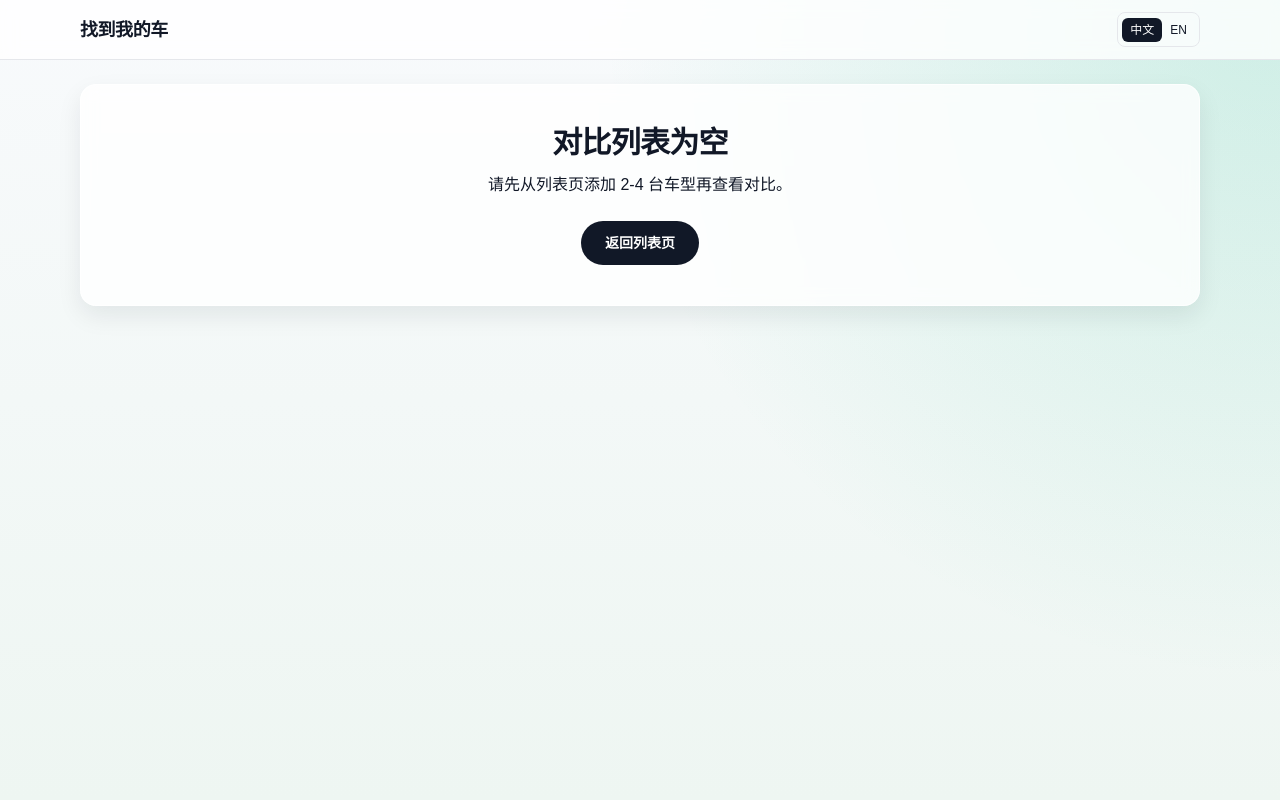
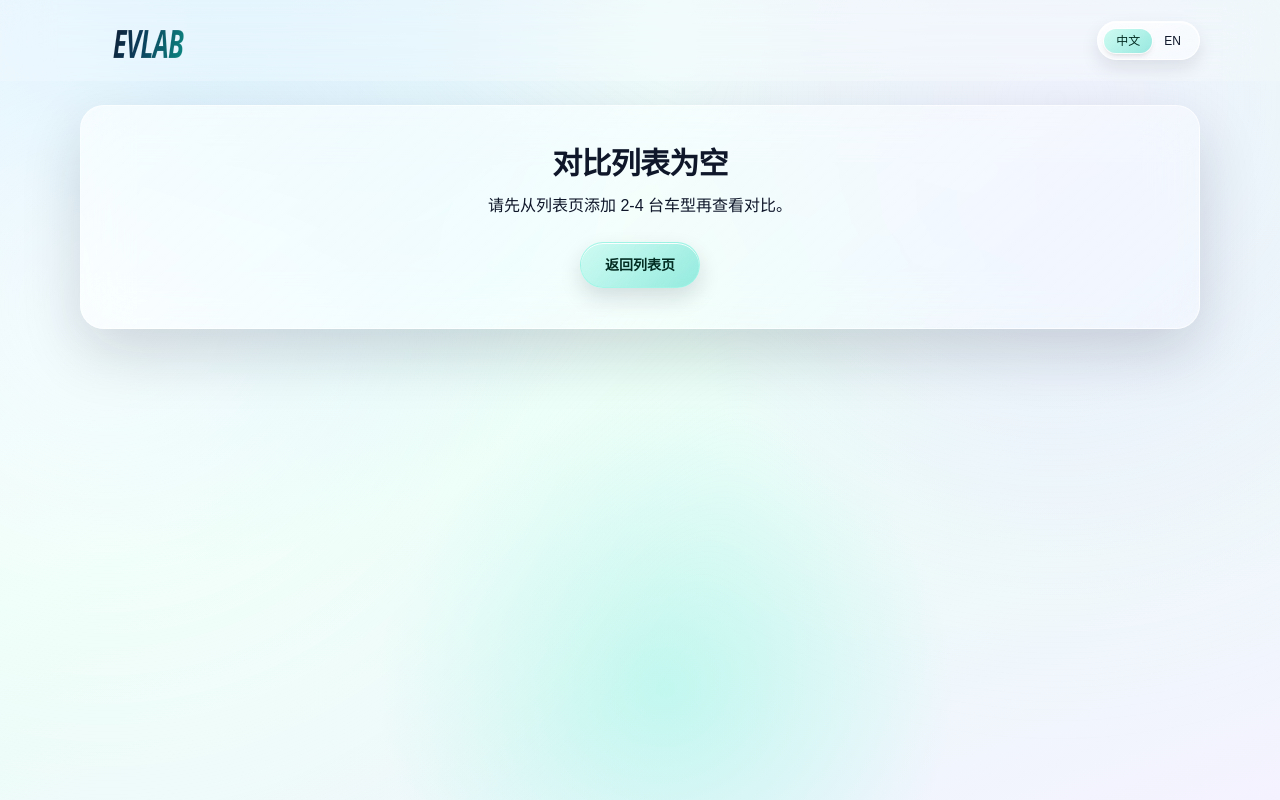
Before and after one commit to luqingliang/find-my-ev, a Next.js app: page /compare in a window 1280 px wide. Built offline with nearby package versions, Linux system fonts and the light colour scheme.

Commit message:
Apply liquid-glass UI refresh and update EVLAB logo

```diff
--- a/src/app/globals.css
+++ b/src/app/globals.css
@@ -4,16 +4,39 @@
 
 :root {
   color-scheme: light;
+  --glass-bg: rgba(255, 255, 255, 0.54);
+  --glass-bg-strong: rgba(255, 255, 255, 0.72);
+  --glass-stroke: rgba(255, 255, 255, 0.6);
+  --glass-shadow: 0 24px 60px rgba(15, 23, 42, 0.16);
+  --glass-shadow-soft: 0 10px 24px rgba(15, 23, 42, 0.12);
+  --ink: #0f172a;
+  --muted: #475569;
+  --accent: #2dd4bf;
 }
 
 body {
   margin: 0;
   font-family: "IBM Plex Sans", "Noto Sans SC", sans-serif;
   background:
-    radial-gradient(circle at top right, rgba(16, 185, 129, 0.18), transparent 45%),
-    linear-gradient(180deg, #f8fafc 0%, #eef6f2 100%);
-  color: #111827;
+    radial-gradient(circle at 15% 12%, rgba(186, 230, 253, 0.78), transparent 36%),
+    radial-gradient(circle at 84% 22%, rgba(221, 214, 254, 0.62), transparent 34%),
+    radial-gradient(circle at 52% 86%, rgba(153, 246, 228, 0.52), transparent 30%),
+    linear-gradient(160deg, #eef5ff 0%, #e7fff6 48%, #f4f2ff 100%);
+  background-attachment: fixed;
+  color: var(--ink);
   min-height: 100vh;
+}
+
+body::before {
+  content: "";
+  position: fixed;
+  inset: -25vh -15vw;
+  background:
+    radial-gradient(circle at 18% 42%, rgba(255, 255, 255, 0.72), transparent 42%),
+    radial-gradient(circle at 75% 25%, rgba(255, 255, 255, 0.45), transparent 40%);
+  filter: blur(28px);
+  pointer-events: none;
+  z-index: -1;
 }
 
 a {
@@ -22,7 +45,88 @@ a {
 }
 
 .panel {
-  @apply rounded-2xl border border-white/70 bg-white/80 shadow-panel backdrop-blur;
+  border-radius: 1.5rem;
+  border: 1px solid var(--glass-stroke);
+  background: linear-gradient(140deg, rgba(255, 255, 255, 0.66), rgba(255, 255, 255, 0.34));
+  backdrop-filter: blur(24px) saturate(145%);
+  box-shadow: var(--glass-shadow);
+}
+
+.glass-panel {
+  border-radius: 1.4rem;
+  border: 1px solid var(--glass-stroke);
+  background: linear-gradient(130deg, var(--glass-bg-strong), rgba(255, 255, 255, 0.28));
+  backdrop-filter: blur(22px) saturate(145%);
+  box-shadow: var(--glass-shadow-soft);
+}
+
+.glass-field {
+  border-radius: 0.95rem;
+  border: 1px solid rgba(255, 255, 255, 0.66);
+  background: rgba(255, 255, 255, 0.62);
+  box-shadow:
+    inset 0 1px 0 rgba(255, 255, 255, 0.9),
+    0 8px 20px rgba(15, 23, 42, 0.08);
+  color: var(--ink);
+}
+
+.glass-field:focus {
+  outline: none;
+  border-color: rgba(45, 212, 191, 0.58);
+  box-shadow:
+    inset 0 1px 0 rgba(255, 255, 255, 0.9),
+    0 0 0 4px rgba(45, 212, 191, 0.2),
+    0 12px 26px rgba(15, 23, 42, 0.12);
+}
+
+.glass-chip {
+  border-radius: 999px;
+  border: 1px solid rgba(255, 255, 255, 0.72);
+  background: linear-gradient(145deg, rgba(255, 255, 255, 0.76), rgba(255, 255, 255, 0.38));
+  box-shadow:
+    inset 0 1px 0 rgba(255, 255, 255, 0.85),
+    0 8px 18px rgba(15, 23, 42, 0.1);
+}
+
+.glass-btn {
+  border-radius: 999px;
+  border: 1px solid rgba(255, 255, 255, 0.78);
+  background: linear-gradient(140deg, rgba(255, 255, 255, 0.82), rgba(255, 255, 255, 0.4));
+  box-shadow:
+    inset 0 1px 0 rgba(255, 255, 255, 0.92),
+    0 10px 22px rgba(15, 23, 42, 0.14);
+  transition: transform 140ms ease, box-shadow 140ms ease, border-color 140ms ease;
+}
+
+.glass-btn:hover {
+  transform: translateY(-1px);
+  box-shadow:
+    inset 0 1px 0 rgba(255, 255, 255, 0.95),
+    0 14px 26px rgba(15, 23, 42, 0.16);
+}
+
+.glass-btn-primary {
+  color: #022c22;
+  border-color: rgba(153, 246, 228, 0.7);
+  background: linear-gradient(140deg, rgba(204, 251, 241, 0.95), rgba(45, 212, 191, 0.48));
+}
+
+.glass-btn-danger {
+  color: #881337;
+  border-color: rgba(251, 207, 232, 0.8);
+  background: linear-gradient(145deg, rgba(253, 242, 248, 0.95), rgba(251, 207, 232, 0.52));
+}
+
+.glass-table-head {
+  border-radius: 0.9rem;
+  background: linear-gradient(140deg, rgba(255, 255, 255, 0.82), rgba(226, 232, 240, 0.45));
+  border: 1px solid rgba(255, 255, 255, 0.72);
+}
+
+.glass-soft {
+  border: 1px solid rgba(255, 255, 255, 0.68);
+  background: linear-gradient(140deg, rgba(255, 255, 255, 0.78), rgba(255, 255, 255, 0.35));
+  box-shadow: 0 10px 24px rgba(15, 23, 42, 0.1);
 }
 
 .single-range {
@@ -37,12 +141,12 @@ a {
   border-radius: 9999px;
   background: linear-gradient(
     to right,
-    #34d399 0%,
-    #14b8a6 var(--range-progress),
-    rgba(203, 213, 225, 0.8) var(--range-progress),
-    rgba(203, 213, 225, 0.8) 100%
+    rgba(45, 212, 191, 0.95) 0%,
+    rgba(56, 189, 248, 0.9) var(--range-progress),
+    rgba(203, 213, 225, 0.65) var(--range-progress),
+    rgba(203, 213, 225, 0.65) 100%
   );
-  box-shadow: inset 0 1px 2px rgba(15, 23, 42, 0.15);
+  box-shadow: inset 0 1px 2px rgba(15, 23, 42, 0.12);
 }
 
 .single-range::-moz-range-track {
@@ -55,7 +159,7 @@ a {
 .single-range::-moz-range-progress {
   height: 8px;
   border-radius: 9999px;
-  background: linear-gradient(90deg, #34d399 0%, #14b8a6 100%);
+  background: linear-gradient(90deg, rgba(45, 212, 191, 0.98) 0%, rgba(56, 189, 248, 0.95) 100%);
 }
 
 .single-range::-webkit-slider-thumb {
@@ -65,11 +169,11 @@ a {
   height: 18px;
   width: 18px;
   border-radius: 9999px;
-  border: 2px solid #ffffff;
-  background: linear-gradient(180deg, #34d399 0%, #10b981 100%);
+  border: 2px solid rgba(255, 255, 255, 0.95);
+  background: linear-gradient(180deg, #99f6e4 0%, #2dd4bf 100%);
   box-shadow:
     0 3px 10px rgba(15, 23, 42, 0.25),
-    0 0 0 1px rgba(5, 150, 105, 0.35);
+    0 0 0 1px rgba(13, 148, 136, 0.35);
   cursor: pointer;
   transition: transform 120ms ease, box-shadow 120ms ease;
 }
@@ -78,18 +182,18 @@ a {
   transform: scale(1.06);
   box-shadow:
     0 4px 12px rgba(15, 23, 42, 0.3),
-    0 0 0 2px rgba(16, 185, 129, 0.25);
+    0 0 0 2px rgba(45, 212, 191, 0.28);
 }
 
 .single-range::-moz-range-thumb {
   height: 18px;
   width: 18px;
   border-radius: 9999px;
-  border: 2px solid #ffffff;
-  background: linear-gradient(180deg, #34d399 0%, #10b981 100%);
+  border: 2px solid rgba(255, 255, 255, 0.95);
+  background: linear-gradient(180deg, #99f6e4 0%, #2dd4bf 100%);
   box-shadow:
     0 3px 10px rgba(15, 23, 42, 0.25),
-    0 0 0 1px rgba(5, 150, 105, 0.35);
+    0 0 0 1px rgba(13, 148, 136, 0.35);
   cursor: pointer;
   transition: transform 120ms ease, box-shadow 120ms ease;
 }
@@ -98,5 +202,5 @@ a {
   transform: scale(1.06);
   box-shadow:
     0 4px 12px rgba(15, 23, 42, 0.3),
-    0 0 0 2px rgba(16, 185, 129, 0.25);
+    0 0 0 2px rgba(45, 212, 191, 0.28);
 }
--- a/src/components/compare-page-client.tsx
+++ b/src/components/compare-page-client.tsx
@@ -59,10 +59,7 @@ export function ComparePageClient({ queryIds }: { queryIds: string[] }) {
       <section className="panel p-10 text-center">
         <h1 className="text-3xl font-semibold tracking-tight">{text.emptyCompare}</h1>
         <p className="mx-auto mt-3 max-w-xl text-slate-600">{text.emptyCompareDesc}</p>
-        <Link
-          href="/"
-          className="mt-6 inline-block rounded-full bg-ink px-6 py-3 text-sm font-semibold text-white transition hover:opacity-90"
-        >
+        <Link href="/" className="glass-btn glass-btn-primary mt-6 inline-block px-6 py-3 text-sm font-semibold">
           {text.backToList}
         </Link>
       </section>
@@ -84,14 +81,14 @@ export function ComparePageClient({ queryIds }: { queryIds: string[] }) {
             {cars.length < MAX_COMPARE_COUNT ? (
               <Link
                 href="/"
-                className="rounded-full border border-slate-300 px-4 py-2 text-sm font-medium transition hover:border-slate-400"
+                className="glass-btn px-4 py-2 text-sm font-medium"
               >
                 {text.continueAdd}
               </Link>
             ) : null}
             <button
               onClick={clear}
-              className="rounded-full border border-rose-200 bg-rose-50 px-4 py-2 text-sm font-medium text-rose-700 transition hover:bg-rose-100"
+              className="glass-btn glass-btn-danger px-4 py-2 text-sm font-medium"
             >
               {text.clearCompare}
             </button>
@@ -99,21 +96,21 @@ export function ComparePageClient({ queryIds }: { queryIds: string[] }) {
         </div>
       </section>
 
-      <section className="overflow-x-auto rounded-3xl border border-slate-200 bg-white/90 shadow-panel">
+      <section className="panel overflow-x-auto rounded-3xl">
         <div className="min-w-[760px] p-4 md:min-w-0 md:p-6">
           <div className="grid gap-x-3 gap-y-4" style={{ gridTemplateColumns: columns }}>
             <div />
             {cars.map((car) => (
-              <article key={car.id} className="relative rounded-2xl border border-slate-200 bg-slate-50/70 px-4 py-5 text-center">
+              <article key={car.id} className="glass-panel relative rounded-2xl px-4 py-5 text-center">
                 <button
                   type="button"
                   onClick={() => setIds(ids.filter((id) => id !== car.id))}
-                  className="absolute right-2 top-2 flex h-6 w-6 items-center justify-center rounded-full border border-slate-300 bg-white text-sm leading-none text-slate-500 transition hover:border-rose-300 hover:text-rose-600"
+                  className="glass-btn absolute right-2 top-2 flex h-6 w-6 items-center justify-center text-sm leading-none text-slate-500"
                   aria-label={language === "zh" ? "移除该车型" : "Remove this vehicle"}
                 >
                   ×
                 </button>
-                <div className="mx-auto flex h-24 w-full items-center justify-center overflow-hidden rounded-xl bg-white">
+                <div className="glass-soft mx-auto flex h-24 w-full items-center justify-center overflow-hidden rounded-xl">
                   <Image src={car.image} alt={car.model} width={320} height={180} unoptimized className="h-20 w-auto object-contain" />
                 </div>
                 <p className="mt-4 text-xs font-semibold uppercase tracking-wide text-slate-500">
@@ -126,12 +123,12 @@ export function ComparePageClient({ queryIds }: { queryIds: string[] }) {
             {specCategories.map((category) => (
               <Fragment key={category.title}>
                 <div
-                  className="mt-2 rounded-lg bg-slate-100 pl-0 pr-3 py-2 text-left text-xl font-bold uppercase tracking-wide text-slate-700 md:text-2xl"
+                  className="glass-table-head mt-2 pl-0 pr-3 py-2 text-left text-xl font-bold uppercase tracking-wide text-slate-700 md:text-2xl"
                   style={{ gridColumn: "1 / -1" }}
                 >
                   {category.title}
                 </div>
-                <div className="border-b border-slate-300" style={{ gridColumn: "1 / -1" }} />
+                <div className="border-b border-white/60" style={{ gridColumn: "1 / -1" }} />
                 {category.rows.map((row) => (
                   <Fragment key={`${category.title}-${row.label}`}>
                     <div className="flex items-center py-4 text-sm font-normal text-gray-500">
--- a/src/components/site-header.tsx
+++ b/src/components/site-header.tsx
@@ -1,6 +1,7 @@
 "use client";
 
 import Link from "next/link";
+import Image from "next/image";
 import { t } from "@/lib/i18n";
 import { useLanguageStore } from "@/lib/useLanguageStore";
 
@@ -10,18 +11,20 @@ export function SiteHeader() {
   const text = t(language);
 
   return (
-    <header className="sticky top-0 z-30 border-b border-slate-200/70 bg-white/80 backdrop-blur">
+    <header className="sticky top-0 z-30 bg-white/20 backdrop-blur-xl">
       <div className="mx-auto flex max-w-6xl items-center justify-between px-4 py-3">
-        <Link href="/" className="text-lg font-semibold tracking-tight">
-          {text.siteTitle}
+        <Link href="/" className="px-1 py-1" aria-label={text.siteTitle}>
+          <Image src="/logo.svg" alt="EvLab logo" width={128} height={44} priority />
         </Link>
         <div className="flex items-center gap-2">
-          <div className="rounded-lg border border-slate-300 p-1">
+          <div className="glass-chip p-1.5">
             <button
               type="button"
               onClick={() => setLanguage("zh")}
-              className={`rounded-md px-2 py-1 text-xs font-medium ${
-                language === "zh" ? "bg-ink text-white" : "text-slate-700"
+              className={`rounded-full px-3 py-1 text-xs font-medium transition ${
+                language === "zh"
+                  ? "glass-btn-primary text-black ring-1 ring-white/80 shadow-md"
+                  : "text-slate-700 hover:bg-white/60"
               }`}
             >
               中文
@@ -29,8 +32,10 @@ export function SiteHeader() {
             <button
               type="button"
               onClick={() => setLanguage("en")}
-              className={`rounded-md px-2 py-1 text-xs font-medium ${
-                language === "en" ? "bg-ink text-white" : "text-slate-700"
+              className={`rounded-full px-3 py-1 text-xs font-medium transition ${
+                language === "en"
+                  ? "glass-btn-primary text-black ring-1 ring-white/80 shadow-md"
+                  : "text-slate-700 hover:bg-white/60"
               }`}
             >
               EN
```
Also changed, not shown: src/components/car-detail-client.tsx (+7 -7 lines), src/components/car-list.tsx (+8 -8 lines), src/components/compare-fab.tsx (+6 -9 lines), src/components/series-detail-client.tsx (+7 -7 lines), public/logo.svg (added).
